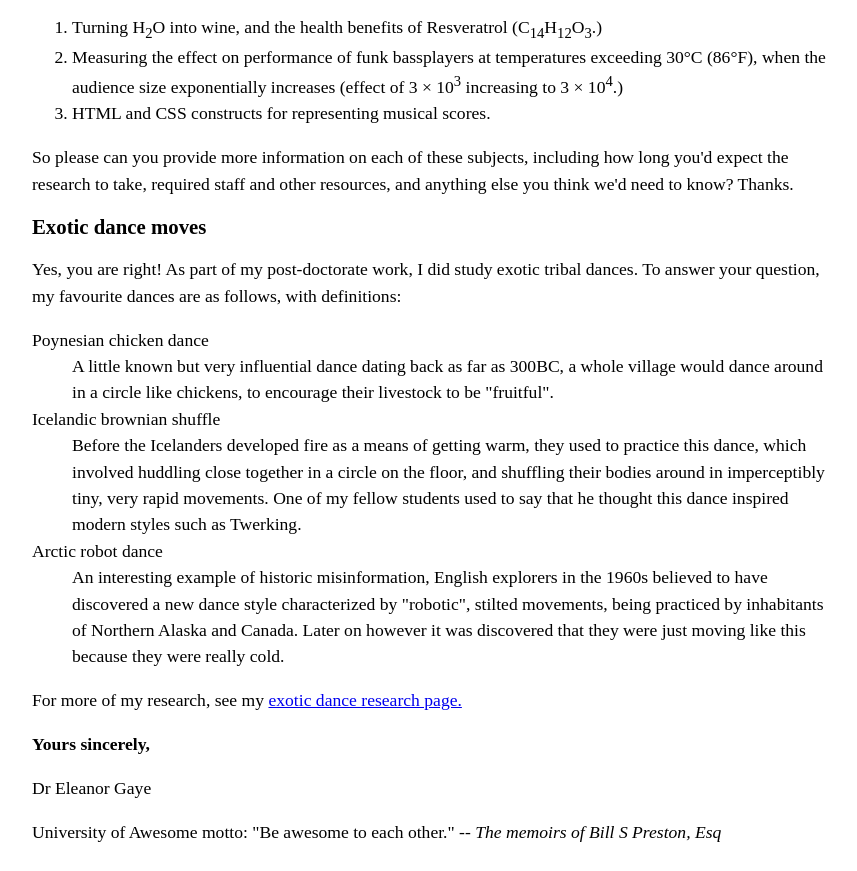
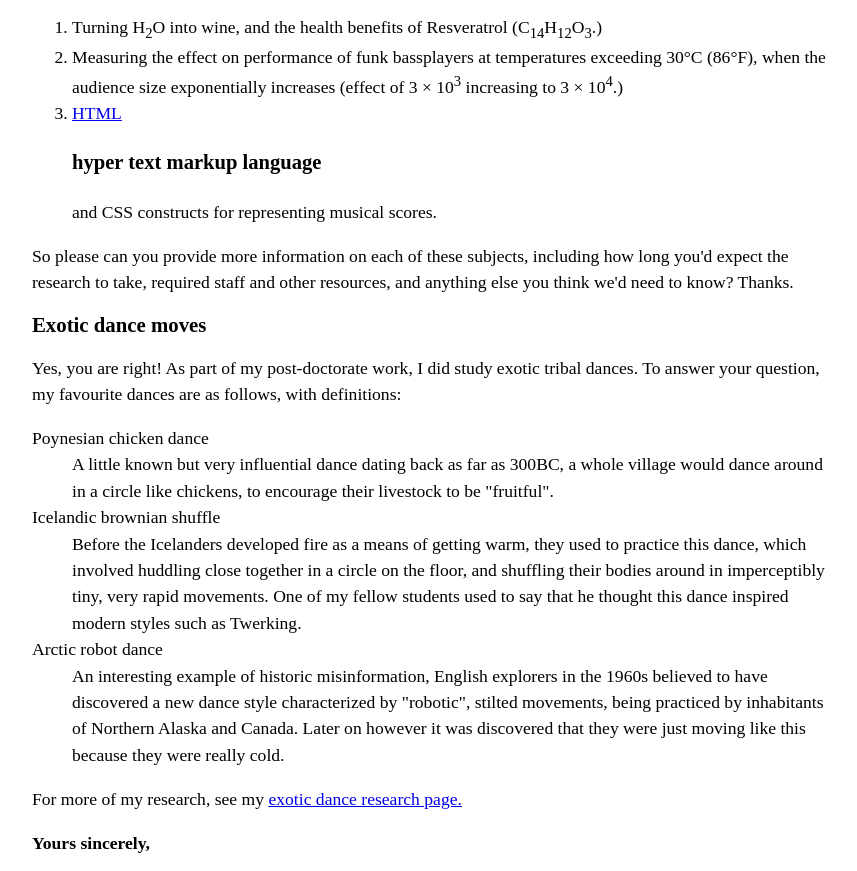
Before and after one commit to allyanh/avu.github.io, a plain HTML site: page index.html in a window 1280 px wide. Shown: the part 1027-1898 px from the top of the page, without its empty margins (208-1065 px from the left). Drawn offline with Linux system fonts and the light colour scheme.

Commit message:
updates
1 Abbreviation updates

```diff
--- a/index.html
+++ b/index.html
@@ -83,7 +83,7 @@
 <ol>
     <li>Turning H<sub>2</sub>O into wine, and the health benefits of Resveratrol (C<sub>14</sub>H<sub>12</sub>O<sub>3</sub>.)</li>
     <li>Measuring the effect on performance of funk bassplayers at temperatures exceeding 30°C (86°F), when the audience size exponentially increases (effect of 3 × 10<sup>3</sup> increasing to 3 × 10<sup>4</sup>.)</li>
-    <li>HTML and CSS constructs for representing musical scores.</li>
+    <li><a href="#HTML_Definition">HTML</a> <h3 id="HTML_Definition">hyper text markup language</h3> and CSS constructs for representing musical scores.</li>
 </ol>
 
 <p>So please can you provide more information on each of these subjects, including how long you'd expect the research to take, required staff and other resources, and anything else you think we'd need to know? Thanks.</p>
```
